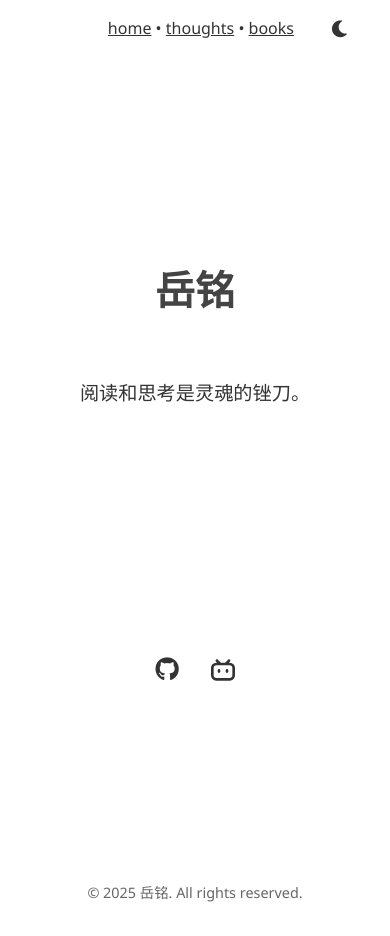
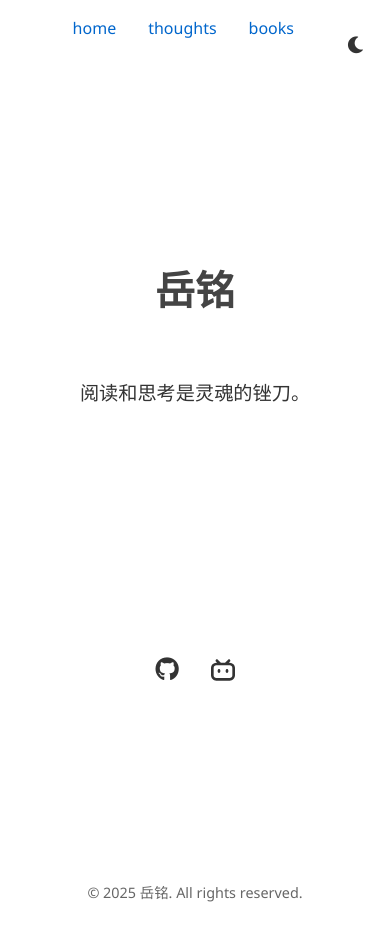
Before and after one commit to ming1024yue/yueming.github.io, a plain HTML site: page index.html in a window 390 px wide. Drawn offline with Linux system fonts and the light colour scheme.

Commit message:
adjust menu

```diff
--- a/index.html
+++ b/index.html
@@ -8,18 +8,20 @@
     <link rel="stylesheet" href="https://cdnjs.cloudflare.com/ajax/libs/font-awesome/6.0.0/css/all.min.css">
 </head>
 <body class="home-page">
+
+
+    <div class="top-links">
+        <a href="index.html">home</a>
+        <span class="separator"> </span>
+        <a href="thoughts.html">thoughts</a>
+        <span class="separator"> </span>
+        <a href="books.html">books</a>
+    </div>
+
     <div class="theme-switch">
         <button onclick="toggleTheme()" aria-label="Toggle theme">
             <i class="fas fa-moon"></i>
         </button>
-    </div>
-
-    <div class="top-links">
-        <a href="index.html">home</a>
-        <span class="separator">•</span>
-        <a href="thoughts.html">thoughts</a>
-        <span class="separator">•</span>
-        <a href="books.html">books</a>
     </div>
 
     <main>
--- a/styles.css
+++ b/styles.css
@@ -318,8 +318,8 @@ html[lang="zh"] p[data-zh] {
 /* Theme Switch */
 .theme-switch {
     position: fixed;
-    top: 0.7rem;
-    right: calc((100% - 1200px) / 2 + 2rem);
+    top: 1.7rem;
+    right: calc((100% - 1200px) / 2 + 1rem);
     z-index: 1000;
 }
 
@@ -373,15 +373,27 @@ html[lang="zh"] p[data-zh] {
 .top-links {
     position: fixed;
     top: 0;
-    right: 2rem;
+    right: calc((100% - 1200px) / 2 + 3rem);
     background: var(--bg-color);
     padding: 1rem;
     text-align: right;
     z-index: 100;
+    display: flex;
+    align-items: center;
+    gap: 1rem;
 }
 
 .top-links a {
     color: var(--text-color);
+    text-decoration: none;
+}
+
+.top-links a:hover,
+.top-links a:visited,
+.top-links a:active,
+.top-links a:link {
+    text-decoration: none;
+    color: var(--link-color);
 }
 
 .top-links button {
@@ -391,7 +403,6 @@ html[lang="zh"] p[data-zh] {
     cursor: pointer;
     padding: 0;
     font-size: 1rem;
-    transform: translateY(2px);  /* Move button down slightly */
 }
 
 .top-links button:hover {
@@ -497,6 +508,22 @@ html[lang="zh"] p[data-zh] {
     max-width: 800px;
     margin: 0 auto;
     padding: 0 1rem;
+}
+
+#thoughts h2 {
+    text-align: center;
+    margin-bottom: 2rem;
+}
+
+.tag-filters {
+    margin-bottom: 2rem;
+    display: flex;
+    gap: 0.8rem;
+    flex-wrap: wrap;
+    justify-content: center;  /* Center the tags */
+    max-width: 800px;        /* Match article width */
+    margin-left: auto;
+    margin-right: auto;
 }
 
 .thought {
@@ -654,11 +681,11 @@ body {
 /* Media query for smaller screens */
 @media (max-width: 1200px) {
     .top-links {
-        max-width: 100%;
+        right: 2rem;
     }
 
     .theme-switch {
-        right: 2rem;
+        right: 1rem;
     }
 }
 
@@ -669,6 +696,7 @@ body {
 
 .top-links a {
     color: var(--text-color);
+    text-decoration: none;
 }
 
 h1, h2, h3 {
@@ -813,3 +841,12 @@ h1, h2, h3 {
     grid-template-columns: repeat(auto-fit, minmax(300px, 1fr));
     gap: 2rem;
 }
+
+/* Remove any inherited link styles */
+a {
+    text-decoration: none;
+}
+
+a:hover {
+    text-decoration: none;
+}
```
Also changed, not shown: books.html (+8 -8 lines), thoughts.html (+9 -8 lines).
